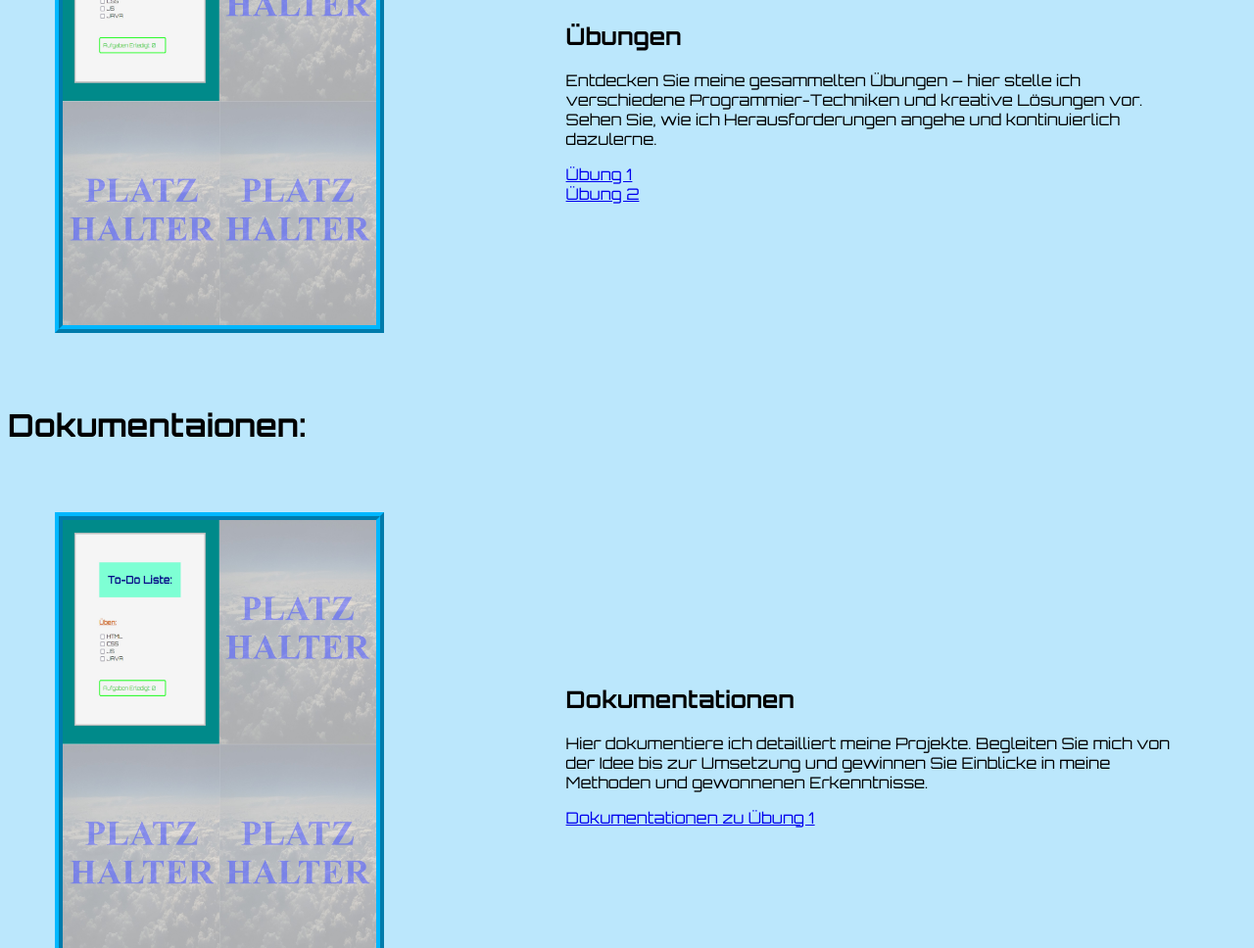
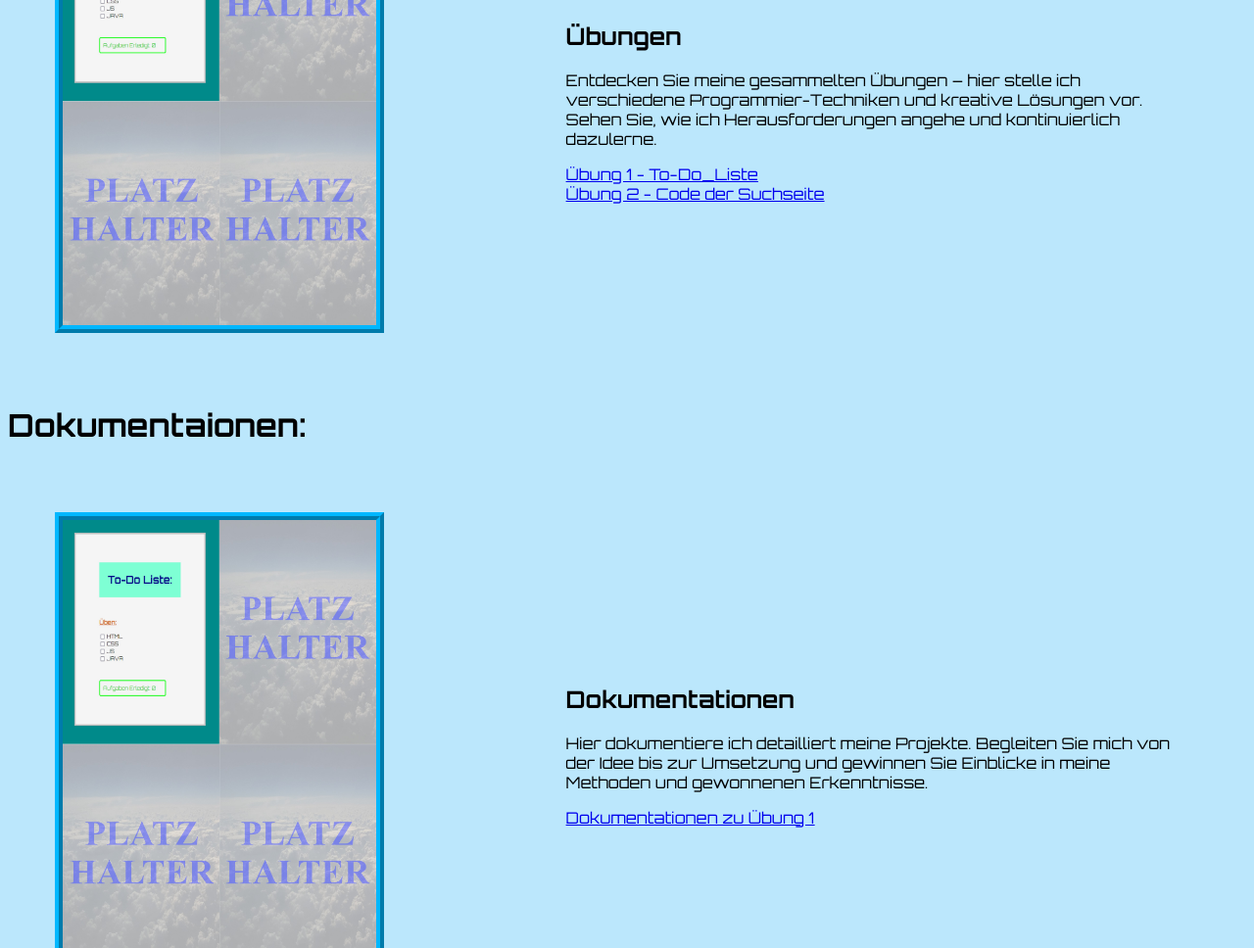
Before and after one commit to StellaN3bula/meine-webseite, a plain HTML site: page index.html in a window 1280 px wide. Shown: the part 1655-2623 px from the top of the page at 98% size. Drawn offline with Linux system fonts and the light colour scheme; a web font is replaced by a local one.

Commit message:
Update index.html

```diff
--- a/index.html
+++ b/index.html
@@ -114,8 +114,8 @@
                     Lösungen vor. Sehen Sie, wie ich Herausforderungen angehe und
                     kontinuierlich dazulerne.
                 </p>
-                <span class="button"><a target="_blank" href="Einfache_To_Do_Liste.html">Übung 1 </a></span> <br>
-                <span class="button"><a target="_blank" href="Suche_Code.txt">Übung 2 </a></span>
+                <span class="button"><a target="_blank" href="Einfache_To_Do_Liste.html">Übung 1 - To-Do_Liste </a></span> <br>
+                <span class="button"><a target="_blank" href="Suche_Code.txt">Übung 2 - Code der Suchseite </a></span>
             </section>
         </div>
 
```
